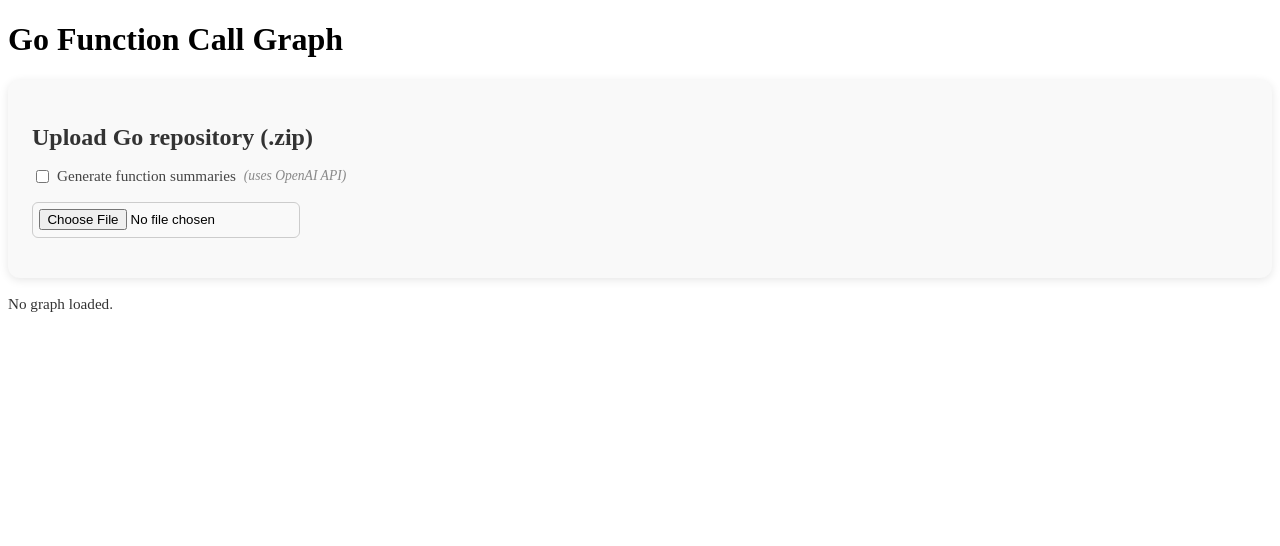
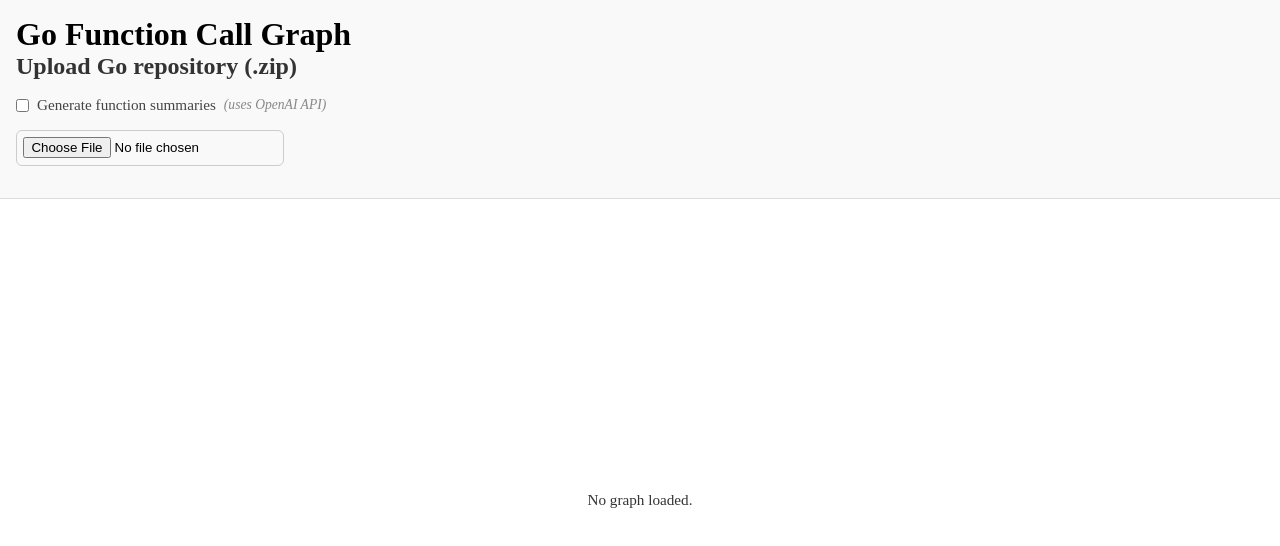
Before and after one commit to wymersam/go-code-flow, a React (Vite) app in the folder frontend/: page / in a window 1280 px wide. Shown: the top 546 px of the page. Built offline with nearby package versions, Linux system fonts and the light colour scheme.

Commit message:
feat(summaries): add option for ai generated function summaries

```diff
--- a/frontend/src/App.tsx
+++ b/frontend/src/App.tsx
@@ -8,16 +8,72 @@ const App: React.FC = () => {
     nodes: { id: string }[];
     links: any[];
   } | null>(null);
+  const [summaries, setSummaries] = React.useState<Record<string, string>>({});
+  const [showSummaries, setShowSummaries] = React.useState(false);
+  const [highlightedFunc, setHighlightedFunc] = React.useState<string | null>(
+    null
+  );
+
+  const handleSummariesUpdate = (
+    newSummaries: Record<string, string>,
+    show: boolean
+  ) => {
+    setSummaries(newSummaries);
+    setShowSummaries(show && Object.keys(newSummaries).length > 0);
+  };
 
   return (
-    <div>
+    <div className="app-container">
+      <header className="app-header">
         <h1>Go Function Call Graph</h1>
-      <GoFileUploader onGraphData={setGraphData} />
+        <GoFileUploader
+          onGraphData={setGraphData}
+          onSummariesUpdate={handleSummariesUpdate}
+        />
+      </header>
+      <main className="app-main">
         {graphData ? (
           <Diagram nodes={graphData.nodes} links={graphData.links} />
         ) : (
+          <div className="no-graph-message">
             <p>No graph loaded.</p>
+          </div>
         )}
+
+        {showSummaries && (
+          <aside className="summaries-sidebar">
+            <div className="summaries-content">
+              <h3>Function Summaries</h3>
+              <button
+                className="close-summaries"
+                onClick={() => setShowSummaries(false)}
+              >
+                ×
+              </button>
+              <ul className="summaries-list">
+                {Object.keys(summaries).map((funcName) => (
+                  <li
+                    key={funcName}
+                    onClick={() => setHighlightedFunc(funcName)}
+                    className={`function-list-item ${
+                      highlightedFunc === funcName ? "selected" : ""
+                    }`}
+                  >
+                    {funcName}
+                  </li>
+                ))}
+              </ul>
+
+              {highlightedFunc && (
+                <div className="function-summary-box">
+                  <h4>Summary for {highlightedFunc}</h4>
+                  <p>{summaries[highlightedFunc] || "No summary available."}</p>
+                </div>
+              )}
+            </div>
+          </aside>
+        )}
+      </main>
     </div>
   );
 };
--- a/frontend/src/app.css
+++ b/frontend/src/app.css
@@ -1,3 +1,20 @@
+* {
+  box-sizing: border-box;
+  margin: 0;
+  padding: 0;
+}
+
+html,
+body {
+  height: 100%;
+  margin: 0;
+  padding: 0;
+}
+
+#root {
+  height: 100%;
+}
+
 h2 {
   margin-bottom: 1rem;
   color: #333;
@@ -50,11 +67,43 @@ ul {
   padding-left: 0;
 }
 
+.app-container {
+  height: 100vh;
+  display: flex;
+  flex-direction: column;
+}
+
+.app-header {
+  flex-shrink: 0;
+  background: #f9f9f9;
+  border-bottom: 1px solid #ddd;
+  padding: 1rem;
+  z-index: 10;
+  position: relative;
+}
+
+.app-main {
+  flex: 1;
+  overflow: hidden;
+  position: relative;
+  min-height: 0; /* Ensures flex item can shrink */
+  background: #fff; /* Debug: make the main area visible */
+}
+
+.no-graph-message {
+  display: flex;
+  align-items: center;
+  justify-content: center;
+  height: 100%;
+  color: #666;
+  font-size: 1.1rem;
+}
+
 .container {
-  background: #f9f9f9;
-  padding: 1.5rem;
-  border-radius: 12px;
-  box-shadow: 0 2px 10px rgba(0, 0, 0, 0.1);
+  background: transparent;
+  padding: 0;
+  border-radius: 0;
+  box-shadow: none;
 }
 
 .loading-text {
@@ -95,3 +144,67 @@ ul {
 .show-whole-repo-option {
   margin-top: 1rem;
 }
+
+.summaries-sidebar {
+  position: fixed;
+  top: 0;
+  right: 0;
+  width: 350px;
+  height: 100vh;
+  background: white;
+  border-left: 1px solid #ddd;
+  box-shadow: -2px 0 10px rgba(0, 0, 0, 0.1);
+  z-index: 1000;
+  overflow-y: auto;
+}
+
+.summaries-content {
+  padding: 1rem;
+  position: relative;
+}
+
+.close-summaries {
+  position: absolute;
+  top: 1rem;
+  right: 1rem;
+  background: none;
+  border: none;
+  font-size: 1.5rem;
+  cursor: pointer;
+  color: #666;
+  width: 30px;
+  height: 30px;
+  display: flex;
+  align-items: center;
+  justify-content: center;
+  border-radius: 4px;
+}
+
+.close-summaries:hover {
+  background: #f0f0f0;
+  color: #333;
+}
+
+.summaries-list {
+  list-style: none;
+  padding: 0;
+  margin: 1rem 0;
+}
+
+.summaries-list .function-list-item {
+  margin-bottom: 0.5rem;
+}
+
+.diagram-container {
+  width: 100%;
+  height: 100%;
+  position: relative;
+  overflow: hidden;
+}
+
+.diagram-svg {
+  width: 100%;
+  height: 100%;
+  display: block;
+  position: relative;
+}
--- a/frontend/src/components/Diagram.tsx
+++ b/frontend/src/components/Diagram.tsx
@@ -20,8 +20,7 @@ const Diagram: React.FC<DiagramProps> = ({ nodes, links }) => {
   const gRef = useRef<SVGGElement | null>(null);
 
   useEffect(() => {
-    if (!nodes.length || !links.length || !svgRef.current || !gRef.current)
-      return;
+    if (!nodes.length || !svgRef.current || !gRef.current) return;
 
     const svg = d3.select(svgRef.current);
     const g = d3.select(gRef.current);
@@ -74,7 +73,7 @@ const Diagram: React.FC<DiagramProps> = ({ nodes, links }) => {
       .append("g")
       .attr("stroke", "#fff")
       .attr("stroke-width", 1.5)
-      .selectAll("circle")
+      .selectAll<SVGCircleElement, NodeType>("circle")
       .data(nodes)
       .join("circle")
       .attr("r", 10)
@@ -102,17 +101,17 @@ const Diagram: React.FC<DiagramProps> = ({ nodes, links }) => {
       })
       .call(
         d3
-          .drag()
-          .on("start", (event, d: any) => {
+          .drag<SVGCircleElement, NodeType>()
+          .on("start", (event, d) => {
             if (!event.active) simulation.alphaTarget(0.3).restart();
             d.fx = d.x;
             d.fy = d.y;
           })
-          .on("drag", (event, d: any) => {
+          .on("drag", (event, d) => {
             d.fx = event.x;
             d.fy = event.y;
           })
-          .on("end", (event, d: any) => {
+          .on("end", (event, d) => {
             if (!event.active) simulation.alphaTarget(0);
             d.fx = null;
             d.fy = null;
@@ -140,7 +139,9 @@ const Diagram: React.FC<DiagramProps> = ({ nodes, links }) => {
       label.attr("x", (d: any) => d.x).attr("y", (d: any) => d.y);
     });
 
-    return () => simulation.stop();
+    return () => {
+      simulation.stop();
+    };
   }, [nodes, links]);
 
   return (
--- a/frontend/src/components/GoFileUploader.tsx
+++ b/frontend/src/components/GoFileUploader.tsx
@@ -8,13 +8,19 @@ interface ParseResponse {
 
 interface GoFileUploaderProps {
   onGraphData: (data: { nodes: { id: string }[]; links: any[] }) => void;
+  onSummariesUpdate?: (
+    summaries: Record<string, string>,
+    show: boolean
+  ) => void;
 }
 
-const GoFileUploader: React.FC<GoFileUploaderProps> = ({ onGraphData }) => {
+const GoFileUploader: React.FC<GoFileUploaderProps> = ({
+  onGraphData,
+  onSummariesUpdate,
+}) => {
   const [loading, setLoading] = useState(false);
   const [error, setError] = useState<string | null>(null);
   const [summaries, setSummaries] = useState<Record<string, string>>({});
-  const [highlightedFunc, setHighlightedFunc] = useState<string | null>(null);
   const [selectedFunction, setSelectedFunction] = useState<string>("");
   const [enableSummary, setEnableSummary] = useState(false);
   const [rawGraph, setRawGraph] = useState<ParseResponse | null>(null);
@@ -30,7 +36,6 @@ const GoFileUploader: React.FC<GoFileUploaderProps> = ({ onGraphData }) => {
 
     setError(null);
     setLoading(true);
-    setHighlightedFunc(null);
 
     const formData = new FormData();
     formData.append("repo", file);
@@ -47,21 +52,23 @@ const GoFileUploader: React.FC<GoFileUploaderProps> = ({ onGraphData }) => {
         return response.json() as Promise<ParseResponse>;
       })
       .then((data) => {
+        console.log("Received data from server:", data);
         setRawGraph(data);
         setSummaries(data.summaries);
         setLoading(false);
 
-        // Optional: Show nothing until a function is selected
-        onGraphData({
-          nodes: [],
-          links: [],
-        });
+        // Notify parent about summaries
+        if (onSummariesUpdate) {
+          onSummariesUpdate(data.summaries, enableSummary);
+        }
 
-        // Or show full graph by default:
-        // onGraphData({
-        //   nodes: data.nodes.map((id) => ({ id })),
-        //   links: data.links,
-        // });
+        // Show full graph by default
+        const graphData = {
+          nodes: data.nodes.map((id) => ({ id })),
+          links: data.links,
+        };
+        console.log("Sending to diagram:", graphData);
+        onGraphData(graphData);
       })
       .catch((err) => {
         setError(err.message);
@@ -142,7 +149,7 @@ const GoFileUploader: React.FC<GoFileUploaderProps> = ({ onGraphData }) => {
 
       {rawGraph && rawGraph.nodes.length > 0 && (
         <div className="function-selector">
-          <label>Select function to visualize:</label>
+          <label>Select function to visualise:</label>
           <select value={selectedFunction} onChange={handleFunctionSelect}>
             <option value="">(All functions)</option>
             {rawGraph.nodes.map((name) => (
@@ -153,32 +160,6 @@ const GoFileUploader: React.FC<GoFileUploaderProps> = ({ onGraphData }) => {
           </select>
         </div>
       )}
-
-      {enableSummary && Object.keys(summaries).length > 0 && (
-        <div className="function-summary-container">
-          <h3>Functions</h3>
-          <ul>
-            {Object.keys(summaries).map((funcName) => (
-              <li
-                key={funcName}
-                onClick={() => setHighlightedFunc(funcName)}
-                className={`function-list-item ${
-                  highlightedFunc === funcName ? "selected" : ""
-                }`}
-              >
-                {funcName}
-              </li>
-            ))}
-          </ul>
-
-          {highlightedFunc && (
-            <div className="function-summary-box">
-              <h4>Summary for {highlightedFunc}</h4>
-              <p>{summaries[highlightedFunc] || "No summary available."}</p>
-            </div>
-          )}
-        </div>
-      )}
     </div>
   );
 };
--- /dev/null
+++ b/package.json
@@ -0,0 +1,5 @@
+{
+  "devDependencies": {
+    "@types/react": "^19.1.13"
+  }
+}
```
Also changed, not shown: frontend/src/pages/Home.tsx (deleted), 1 other file (tests, documents, lock files or other folders). Lines whose indentation alone changed are shown as unchanged.
